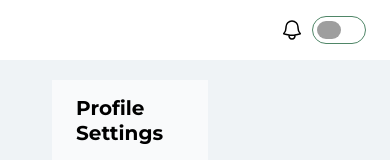
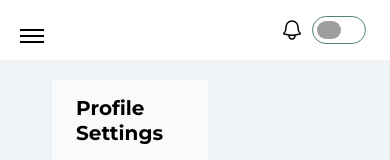
Before and after one commit to consuelo-th/consuelo-frontend, a React (Vite) app: page /me in a window 390 px wide. Shown: the top 160 px of the page. Built offline with nearby package versions, Linux system fonts and the light colour scheme; grey boxes are pictures that could not be loaded; a web font is replaced by a local one.

Commit message:
update pages

```diff
--- a/src/components/Header.jsx
+++ b/src/components/Header.jsx
@@ -1,7 +1,8 @@
-import { useState, useRef, useEffect } from "react";
+import { useState, useContext, useRef, useEffect } from "react";
 import Notification from "./Notification";
 import { Link, Navigate } from "react-router-dom";
 import getUser  from "../services/user";
+import { ModalContext } from "../contexts/ModalContext";
 
 
 export default () => {
@@ -13,6 +14,7 @@ export default () => {
     function toggleNotification () {
         setShowNotification(!showNotification)
     }
+
 
     if (user.isAdmin) {
         return (
@@ -44,6 +46,8 @@ export default () => {
 
     return (
         <div className="w-screen py-4 px-6 bg-white flex justify-between items-center relative">
+
+
             {/* keeping the logo on small screens for admin because we are focused on mobile responsiveness for basic user for now */}
             <div className={`${user.isAdmin ? 'flex' : 'hidden md:flex '} justify-between items-center gap-2`}>
                 <img src="/images/logo.png" alt="Logo" />
--- a/src/components/SideBar.jsx
+++ b/src/components/SideBar.jsx
@@ -6,6 +6,10 @@ import getUser from '../services/user';
 
 const SideBar = () => {
     const [hoveredIndex, setHoveredIndex] =  useState(null)
+    const { hamburgerOpen, setHamburgerOpen } = useContext(ModalContext);
+    const onHamburger = () => {
+        setHamburgerOpen((prevState) => !prevState)
+    }
     const user = getUser();
     const location = useLocation().pathname;
     const active = 'border-primary-70 bg-primary-10 text-primary-60';
@@ -25,8 +29,8 @@ const SideBar = () => {
         }
     })
     return (
-
-            <div className={` h-screen w-fit py-4 ${user.isAdmin ? "bg-primary-50" : "bg-primary-60 hidden md:block"}`}>
+            <>
+                <div className={`hidden md:block h-screen w-fit py-4 ${user.isAdmin ? "bg-primary-50" : "bg-primary-60 "}`}>
                     {/* keeping the sidebar on small screens for admin because we are focused on mobile responsiveness for basic user for now */}
 
                     {/* {
@@ -60,6 +64,57 @@ const SideBar = () => {
                         }
                     </ul>
                 </div>
+
+                {/* Only show the nav bar below for basic user and for mobile screens */}
+                {!user.isAdmin &&
+
+                    <>
+                    {/* mobile nav */}
+
+                    <div className="md:hidden">
+
+                        <div onClick={onHamburger} className={`md:hidden fixed z-50 top-6 left-5  w-[35px] h-[24px] flex flex-col justify-center cursor-pointer `}>
+                            <div className={`mb-1  w-6 h-[2px] transition-all duration-150 ease-in bg-black ${hamburgerOpen ? 'rotate-45 translate-y-1 bg-white' : undefined}`}></div>
+                            <div className={`w-6 h-[2px] transition-all duration-150 ease-in bg-black ${hamburgerOpen ? 'opacity-0' : undefined}`}></div>
+                            <div className={`mt-1 w-6 h-[2px] transition-all duration-150 ease-in bg-black ${hamburgerOpen ? '-rotate-45 -translate-y-2 bg-white' : undefined}`}></div>
+                        </div>
+
+                    </div>
+
+                    <div className={`md:block fixed z-40 top-0 left-0 h-screen bg-primary-60 py-4 transition-all ease-in duration-500  ${hamburgerOpen ? "translate-x-0" : '-translate-x-[200%]'}`}>
+
+                        <div className='relative top-2 flex items-center justify-end pr-6'>
+                            <img src="/images/logo.png" alt="Logo" />
+                            <h1 className="font-bold text-white ml-2">Consuelo</h1>
+                        </div>
+
+                        <ul  className='flex flex-col justify-between items-start pt-10 gap-5 mt-10'>
+                            {
+                                filteredNav.map((nav, idx) => {
+                                    return (
+                                        <li key={nav.id} onMouseEnter={() => handleEnter(nav.id)} onMouseLeave={() => handleExit()}  className={`transition duration-700 ease-in-out py-3 px-5 w-full border-l-8 cursor-pointer ${location === nav.path ? active : inactive}` }>
+
+                                            <Link to={nav.path} onClick={ hamburgerOpen ? () => onHamburger() : undefined} >
+                                                <div className='flex gap-2 items-center'>
+                                                    <svg width="20" height="20" viewBox="0 0 20 20" fill="none" xmlns="http://www.w3.org/2000/svg" className="w-6 h-6">
+                                                        {nav.svg.path.map(icon => {
+                                                            return <path key={icon} d={icon} stroke={hoveredIndex === nav.id || location === nav.path  ? '#2C6E49' : 'white'} strokeWidth="1.5" strokeLinecap="round" strokeLinejoin="round" />
+                                                        })}
+                                                    </svg>
+
+                                                    <p className='ml-4'>{nav.title}</p>
+                                                </div>
+                                            </Link>
+                                        </li>
+                                    )
+                                })
+                            }
+                        </ul>
+
+                    </div>
+                    </>
+                }
+            </>
      );
 }
 
--- a/src/layout/Layout.jsx
+++ b/src/layout/Layout.jsx
@@ -10,6 +10,8 @@ const Layout = ({children}) => {
     const user = getUser();
     const [ isModalOpen, setIsModalOpen ] = useState(false);
 
+    const [hamburgerOpen, setHamburgerOpen] = useState(false);
+
     const openModal = () => {
         setIsModalOpen(true)
     }
@@ -18,7 +20,7 @@ const Layout = ({children}) => {
     }
 
     return (
-        <ModalContext.Provider value={{isModalOpen, setIsModalOpen}}>
+        <ModalContext.Provider value={{isModalOpen, setIsModalOpen, hamburgerOpen, setHamburgerOpen}}>
             <div className='dashboard-layout' onFocus={closeModal}>
                 <header className={`dashboard-header fixed ${user.isAdmin && 'z-10'}`}>
                     <Header />
```
Lines whose indentation alone changed are shown as unchanged.
